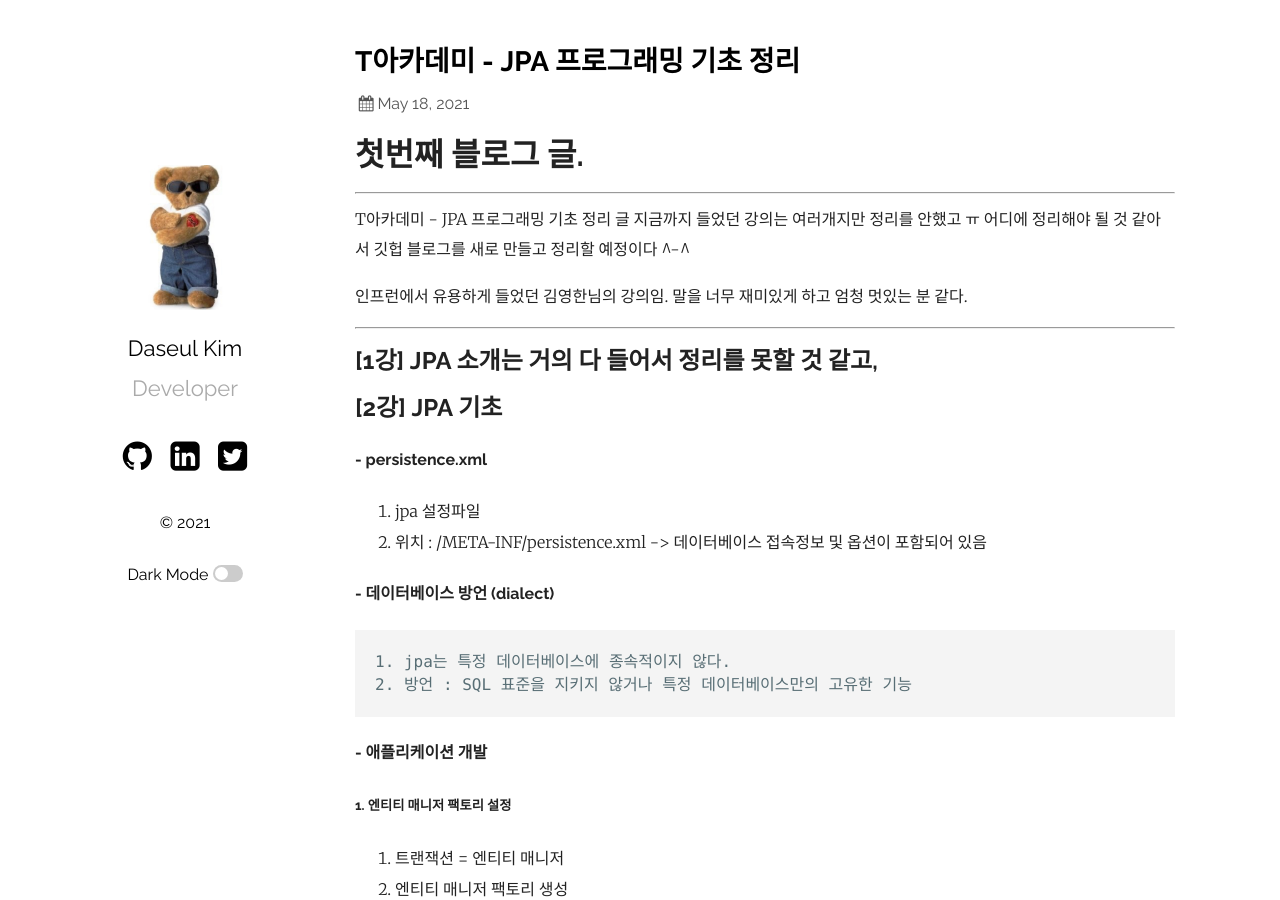
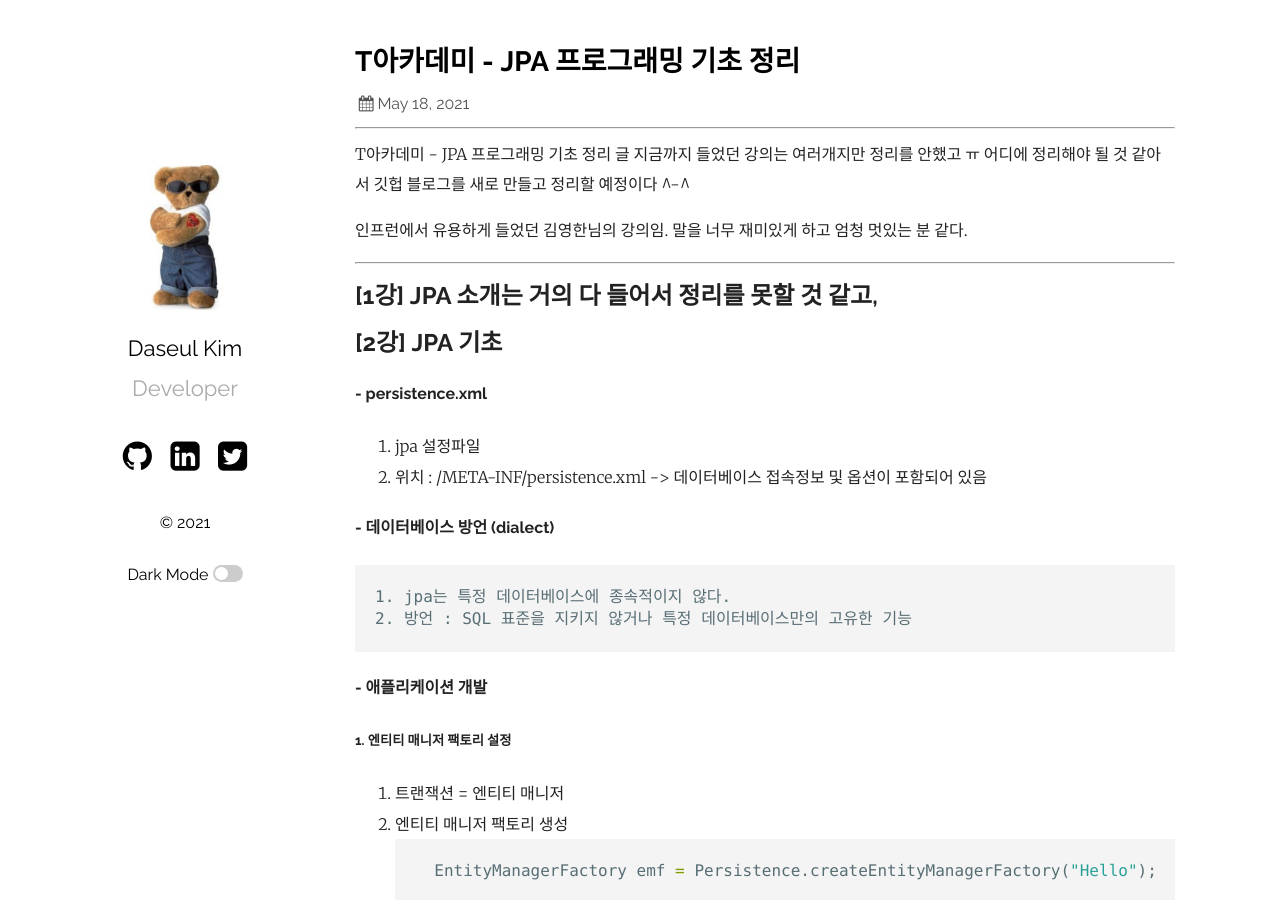
Before and after one commit to das101096/my-blog, a Jekyll site: the page built from _posts/2019-03-23-welcome-to-jekyll.markdown, in a window 1280 px wide and 900 px high. Built offline with Jekyll 4.4.1, drawn with Linux system fonts in a browser that asks for light colours.

Commit message:
init blog

```diff
--- a/_posts/2019-03-23-welcome-to-jekyll.markdown
+++ b/_posts/2019-03-23-welcome-to-jekyll.markdown
@@ -4,9 +4,6 @@ title:  "T아카데미 - JPA 프로그래밍 기초 정리"
 date:   2021-05-18 21:03:36 +0530
 categories:
 ---
-
-# 첫번째 블로그 글.
-
 ---
 
 T아카데미 - JPA 프로그래밍 기초 정리 글
```
